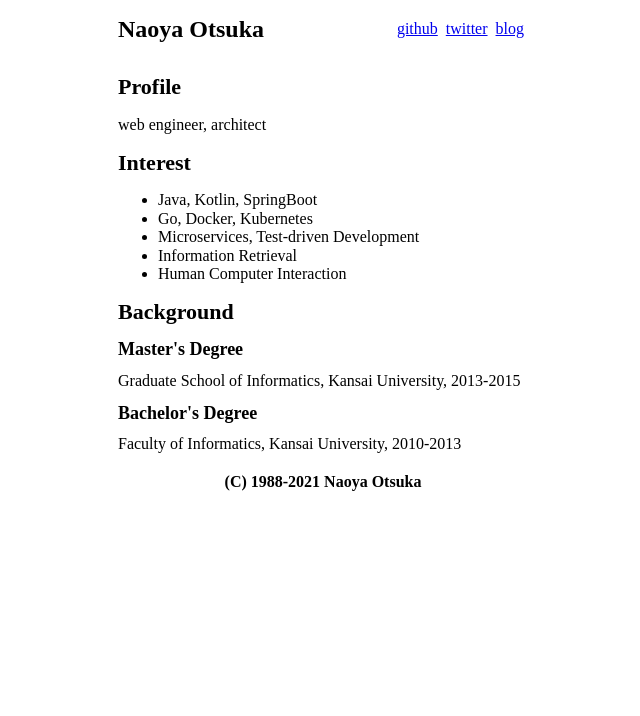
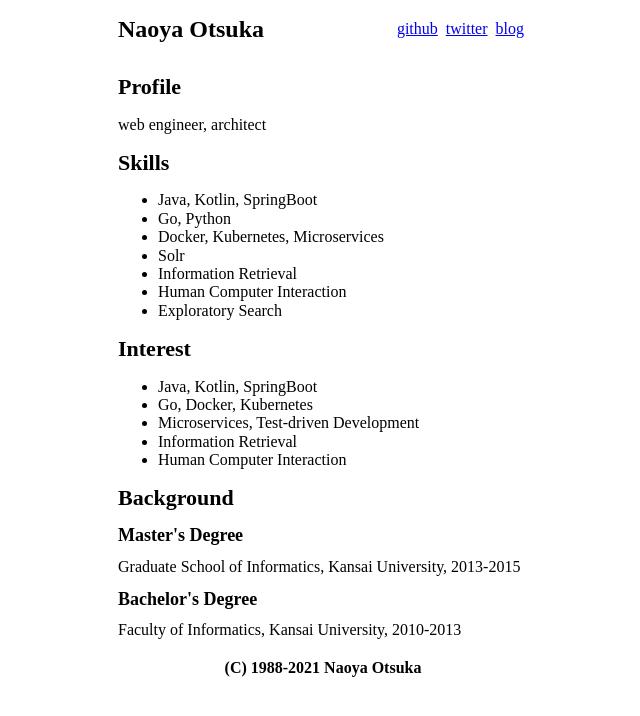
Before and after one commit to otknoy/otknoy.github.io, a Next.js app: page / in a window 1280 px wide. Shown: the top 716 px of the page, without its empty margins (317-957 px from the left). Built offline with nearby package versions, Linux system fonts and the light colour scheme.

Commit message:
add skills

```diff
--- /dev/null
+++ b/src/components/organisms/Skills.tsx
@@ -0,0 +1,30 @@
+import * as React from 'react'
+
+import { SectionTitle } from '../atoms/Title'
+import { Text } from '../atoms/Text'
+
+const skills: string[] = [
+  'Java, Kotlin, SpringBoot',
+  'Go, Python',
+  'Docker, Kubernetes, Microservices',
+  'Solr',
+  'Information Retrieval',
+  'Human Computer Interaction',
+  'Exploratory Search',
+]
+
+const Skills: React.SFC = () => (
+  <section>
+    <SectionTitle>Skills</SectionTitle>
+
+    <ul>
+      {skills.map((e, i) => (
+        <li key={i}>
+          <Text>{e}</Text>
+        </li>
+      ))}
+    </ul>
+  </section>
+)
+
+export default Skills
--- a/src/pages/index.tsx
+++ b/src/pages/index.tsx
@@ -5,6 +5,7 @@ import Head from 'next/head'
 import Header from '../components/organisms/Header'
 import Footer from '../components/organisms/Footer'
 import Profile from '../components/organisms/Profile'
+import Skills from '../components/organisms/Skills'
 import Background from '../components/organisms/Background'
 import Interest from '../components/organisms/Interest'
 
@@ -34,6 +35,7 @@ const Home: React.SFC = () => (
     </Head>
 
     <Profile />
+    <Skills />
     <Interest />
     <Background />
   </Template>
```
Also changed, not shown: 1 other file (tests, documents, lock files or other folders).
